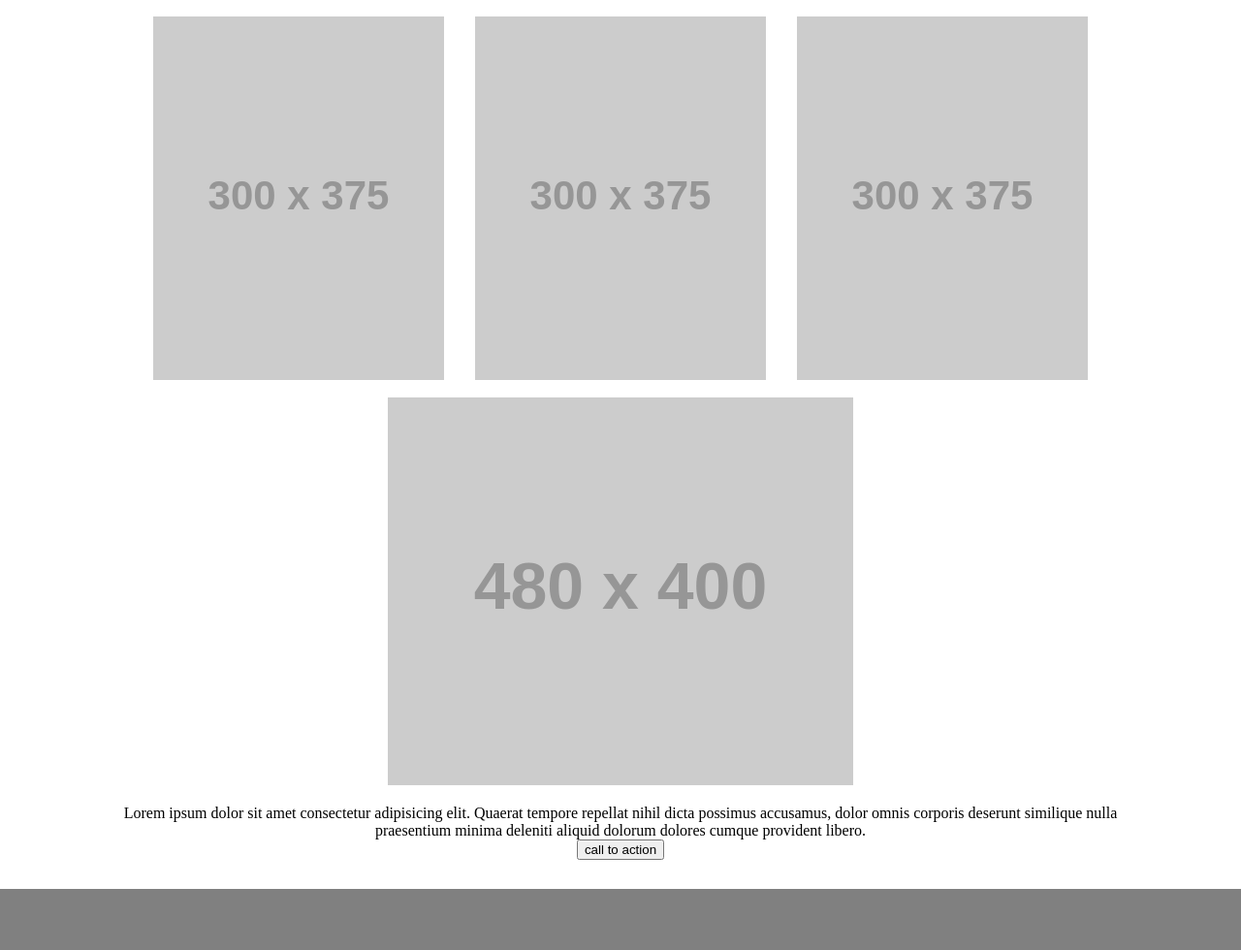
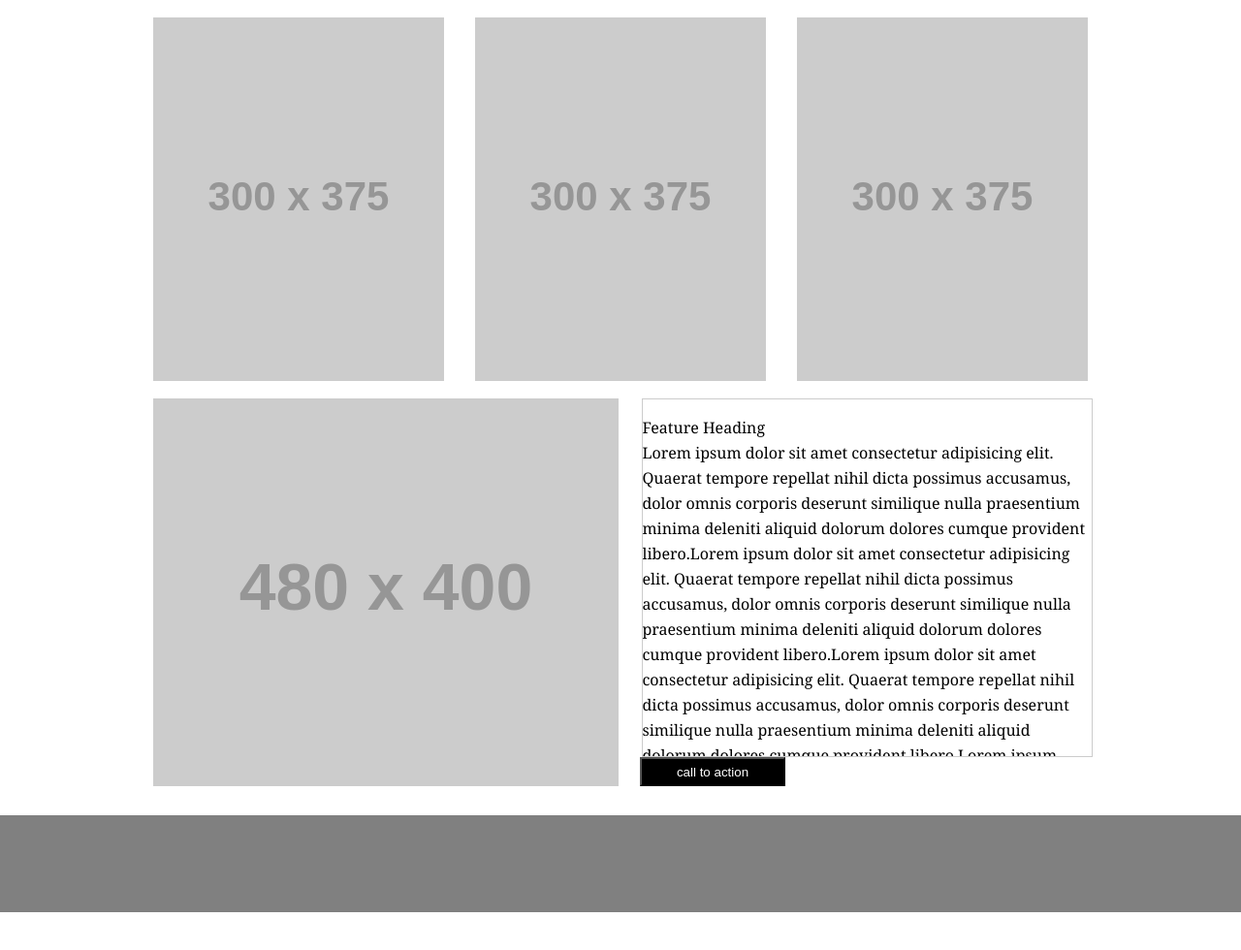
Before and after one commit to Nadeen-Shuweihat/wireframe-exercise, a plain HTML site: page index.html in a window 1280 px wide. Shown: the part 580-1560 px from the top of the page at 97% size. After the commit the page ends 1521 px from the top, so only its background shows below. Drawn offline with Linux system fonts and the light colour scheme; placeholder pictures from the web are drawn by us.

Commit message:
done with the scrollable box

```diff
--- a/css/style.css
+++ b/css/style.css
@@ -29,6 +29,7 @@ header nav ul {
 
 header nav ul li {
     display: inline-block;
+    padding-left: 80px;
 
 
 
@@ -38,11 +39,14 @@ header nav ul li img{
     padding-top: 10px;
     padding-bottom: 10px;
 
+
 }
 
 header nav ul li a {
+    font-size: large;
     text-align: center;
     text-decoration: none;
+    padding-top: 15px;
 
 }
 main{
@@ -69,9 +73,45 @@ section img{
 
 }
 
+banner{
+    position:relative;
+    display: inline-block;
+    /* text-align: center; */
+}
+
+banner img{
+    float: left;
+    padding-right: 20px;
 
 
+}
+
+banner div {
+    position: relative;
+    left: 4px
+
+}
+banner div p{
+
+  text-align: left;
+
+}
+
+span{
+    display: inline-block;
+    padding-right: 310px;
+}
+button{
+    display: inline-block;
+    background-color: black;
+    color: white;
+    height: 30px;
+    width: 150px;
+    margin-bottom: 0%;
+    padding-bottom: 0%;
+}
 footer{
+    clear: both;
     position: relative;
     width: 100%;
     height: 100px;
--- a/index.html
+++ b/index.html
@@ -32,10 +32,34 @@
         </section>
         <banner>
             <img src="https://via.placeholder.com/480x400/000" />
-            <p>Lorem ipsum dolor sit amet consectetur adipisicing elit. Quaerat tempore repellat nihil dicta possimus
-                accusamus, dolor omnis corporis deserunt similique nulla praesentium minima deleniti aliquid dolorum
-                dolores cumque provident libero.</br>
-                <button>call to action</button></p>
+
+            <div
+                style="height:370px;width:465px;border:1px solid #ccc;font:16px/26px Georgia, Garamond, Serif;overflow:auto;">
+                <p>Feature Heading</br>
+                    Lorem ipsum dolor sit amet consectetur adipisicing elit. Quaerat tempore repellat nihil dicta
+                    possimus
+                    accusamus, dolor omnis corporis deserunt similique nulla praesentium minima deleniti aliquid dolorum
+                    dolores cumque provident libero.Lorem ipsum dolor sit amet consectetur adipisicing elit. Quaerat
+                    tempore repellat nihil dicta possimus
+                    accusamus, dolor omnis corporis deserunt similique nulla praesentium minima deleniti aliquid dolorum
+                    dolores cumque provident libero.Lorem ipsum dolor sit amet consectetur adipisicing elit. Quaerat
+                    tempore repellat nihil dicta possimus
+                    accusamus, dolor omnis corporis deserunt similique nulla praesentium minima deleniti aliquid dolorum
+                    dolores cumque provident libero.Lorem ipsum dolor sit amet consectetur adipisicing elit. Quaerat
+                    tempore repellat nihil dicta possimus
+                    accusamus, dolor omnis corporis deserunt similique nulla praesentium minima deleniti aliquid dolorum
+                    dolores cumque provident libero.Lorem ipsum dolor sit amet consectetur adipisicing elit. Quaerat
+                    tempore repellat nihil dicta possimus
+                    accusamus, dolor omnis corporis deserunt similique nulla praesentium minima deleniti aliquid dolorum
+                    dolores cumque provident libero.Lorem ipsum dolor sit amet consectetur adipisicing elit. Quaerat
+                    tempore repellat nihil dicta possimus
+                    accusamus, dolor omnis corporis deserunt similique nulla praesentium minima deleniti aliquid dolorum
+                    dolores cumque provident libero</br>
+                </p>
+            </div>
+            <span>
+                <button>call to action</button>
+            </span>
         </banner>
 
     </main>
```
